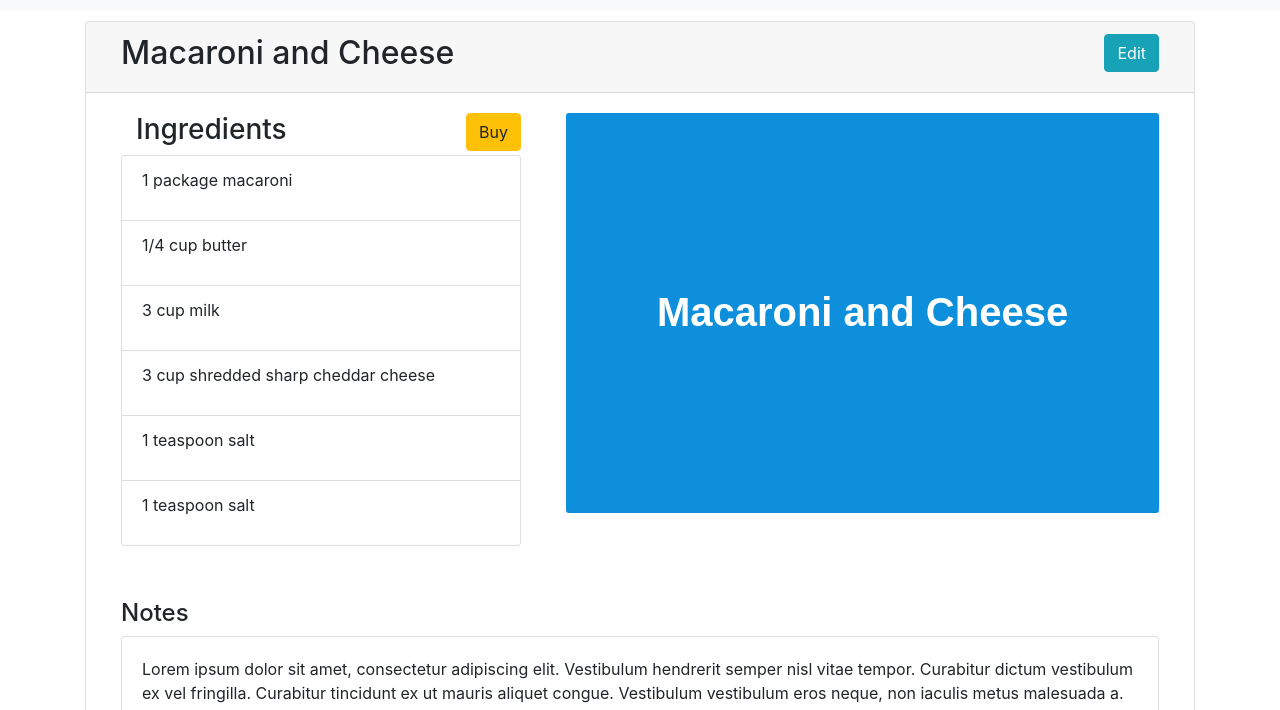
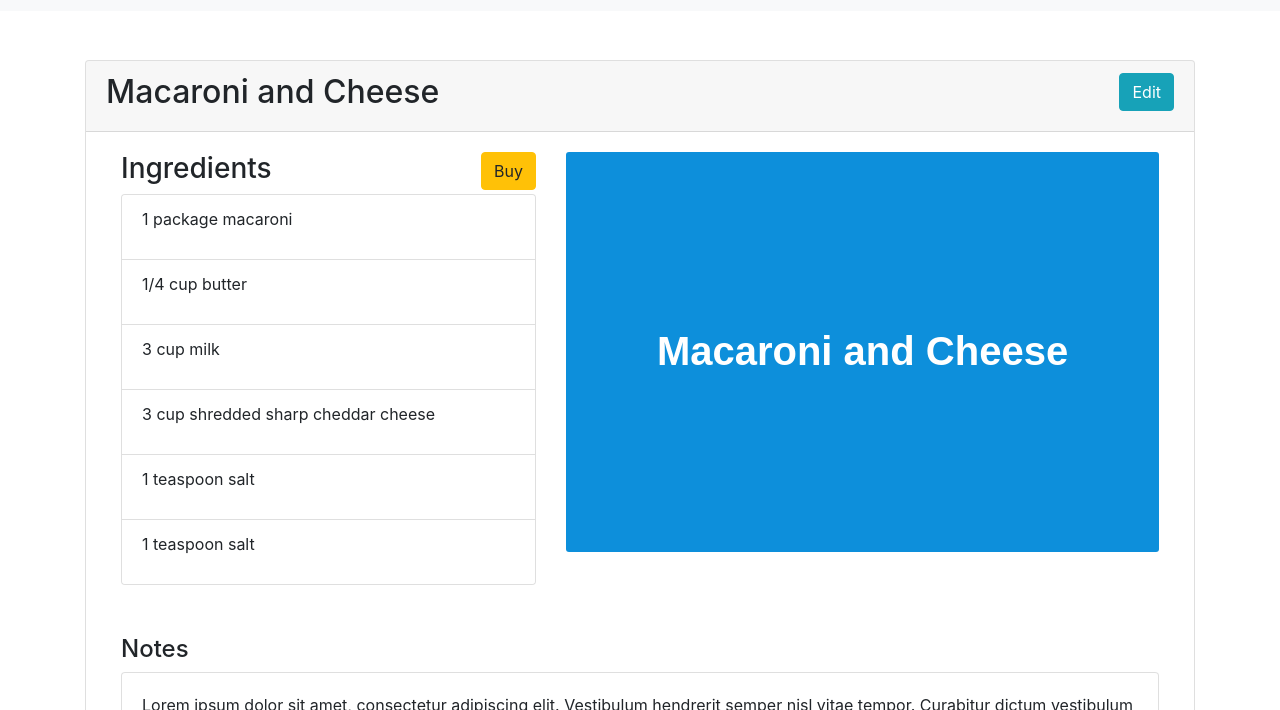
Before and after one commit to familyrecipesbox/familyRecipesBox, a plain HTML site: page public/recipe-details.html in a window 1280 px wide. Shown: the part 90-800 px from the top of the page. Drawn offline with nearby package versions, Linux system fonts and the light colour scheme; no server answers; a script that the page names is missing.

Commit message:
added recipes detail page

```diff
--- a/public/assets/css/recipes.css
+++ b/public/assets/css/recipes.css
@@ -11,8 +11,13 @@
   margin-left: 0px;
 }
 
-.notes {
-  margin-top: 50px;
+.col-auto {
+  padding-left: 0px;
+  padding-right: 0px;
+}
+
+.recipes-card {
+  margin-top: 150px;
 }
 
 /* ------------ Footer ------------ */
@@ -59,10 +64,11 @@ footer p {
 
 /* Recipes Detail page
 =================================================*/
+
 .ingredients-list {
-  width: 25rem;
+  width: 100%;
 }
 
 .notes {
-  margin-top: 5%;
+  margin-top: 50px;
 }
--- a/public/recipe-details.html
+++ b/public/recipe-details.html
@@ -62,7 +62,7 @@
 
     <main role="main">
       <div class="container">
-        <div class="card" style="margin-top: 10%;">
+        <div class="card recipes-card">
           <div class="card-header row">
             <div class="col-auto mr-auto"><h2 id="recipe-name">Macaroni and Cheese</h2></div>
             <!-- Placeholder: Edit Button -->
@@ -70,8 +70,8 @@
           </div>
           <div class="card-body">
             <div class="row">
-              <div class="col-md-5 order-lg-1">
-                <div class="row">
+              <div class="col-md-5 order-sm-2 order-md-1 mt-sm-3 mt-md-0">
+                <div class="row ingredients-list-header">
                   <div class="col-auto mr-auto"><h3>Ingredients</h3></div>
                   <div class="col-auto"><button type="button" class="btn btn-warning">Buy</button></div>
                 </div>
@@ -87,7 +87,7 @@
                     </ul>
                   </div>
               </div>
-              <div class="col-md-7 order-lg-2">
+              <div class="col-md-7 order-sm-1 order-md-2">
                 <img class="card-img" data-src="holder.js/100px400?theme=sky&text=Macaroni and Cheese">
               </div>
             </div> <!-- row -->
```
